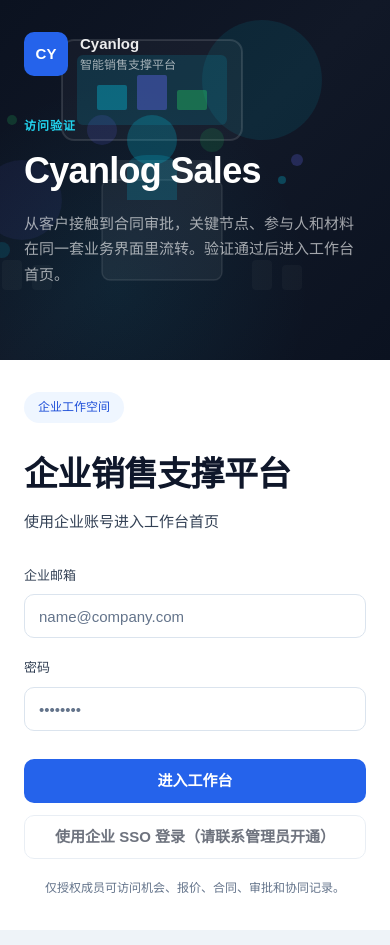
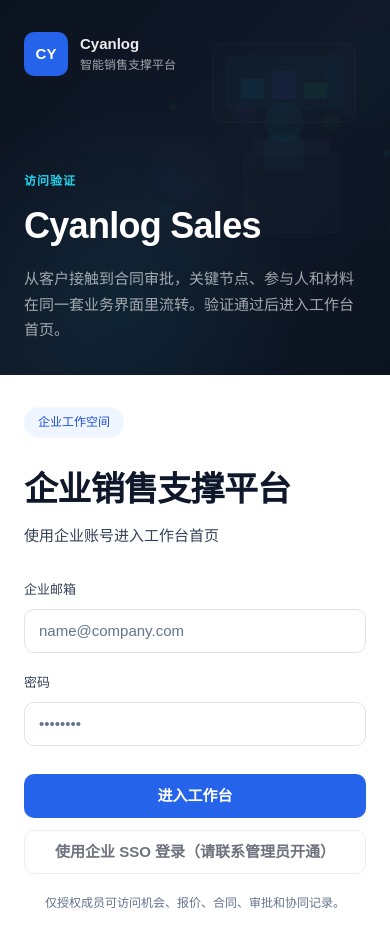
Before and after one commit to ChenYuan-Eoin/cyanlog-sales-v3, a Next.js app in the folder product-truth/product-code/: page /login in a window 390 px wide. Built offline with nearby package versions, Linux system fonts and the light colour scheme; no server answers.

Commit message:
fix(login): stabilize mobile hero layout

```diff
--- a/product-truth/product-code/app/globals.css
+++ b/product-truth/product-code/app/globals.css
@@ -198,6 +198,16 @@ body {
   justify-content: center;
   z-index: 1;
   max-width: 520px;
+}
+
+.hero-illustration {
+  position: absolute;
+  right: 48px;
+  bottom: 40px;
+  width: 380px;
+  height: 320px;
+  z-index: 0;
+  pointer-events: none;
 }
 
 .hero-dark .eyebrow {
@@ -771,6 +781,19 @@ body {
   .hero-dark {
     min-height: 360px;
   }
+  .hero-dark .hero-content {
+    justify-content: flex-end;
+    max-width: 100%;
+    padding-top: 96px;
+  }
+  .hero-illustration {
+    top: 12px;
+    right: -44px;
+    bottom: auto;
+    width: 300px;
+    height: 252px;
+    opacity: 0.2;
+  }
   .bottom-notice {
     position: static;
     margin-top: 20px;
--- a/product-truth/product-code/app/login/page.tsx
+++ b/product-truth/product-code/app/login/page.tsx
@@ -107,7 +107,7 @@ export default function LoginPage() {
           <p>从客户接触到合同审批，关键节点、参与人和材料在同一套业务界面里流转。验证通过后进入工作台首页。</p>
         </div>
 
-        <div className="hero-illustration" style={{ position: 'absolute', bottom: 40, right: 48, width: 380, height: 320 }}>
+        <div className="hero-illustration">
           {/* Streamline-style Marketing Keynote Illustration */}
           <svg viewBox="0 0 380 320" width="100%" height="100%" fill="none" xmlns="http://www.w3.org/2000/svg">
             {/* Background elements */}
```
